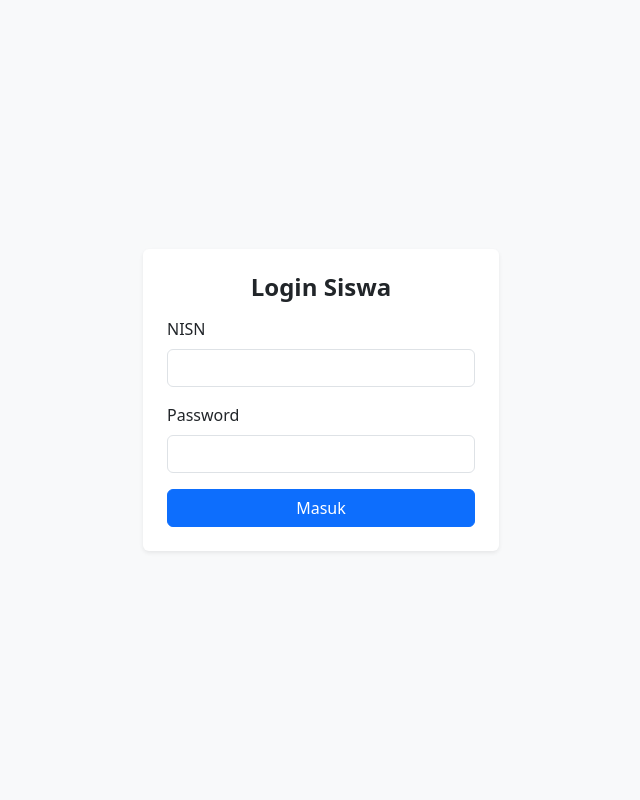
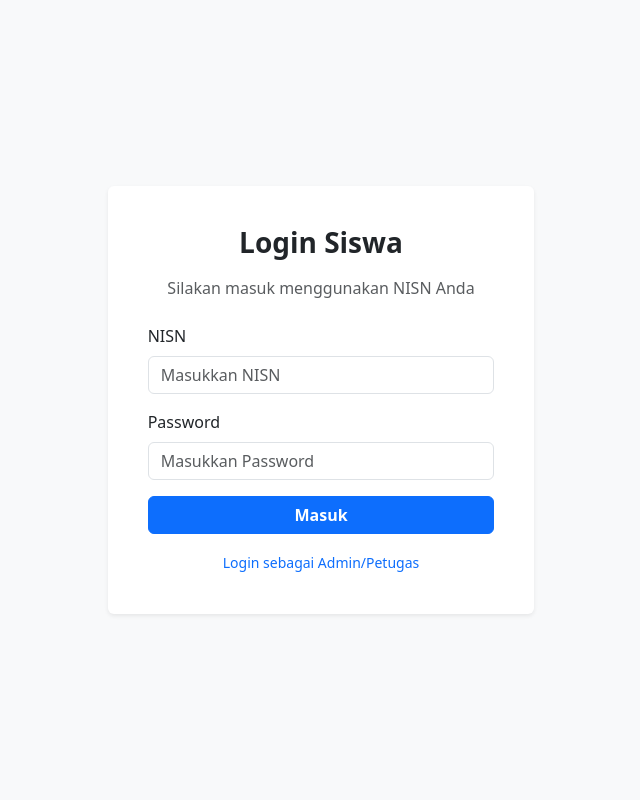
Before and after one commit to ekalisaapriliani89-web/Apklaporkasusekalisa-phpCrud, a PHP site: page /views/auth/loginsiswa.php in a window 1280 px wide. Shown: the whole page, without its empty margins (319-959 px from the left). Run offline with PHP 8.4, Linux system fonts and the light colour scheme; some libraries are stand-ins or nearby versions.

Commit message:
update kode crud views user

```diff
--- a/views/auth/loginsiswa.php
+++ b/views/auth/loginsiswa.php
@@ -1,30 +1,8 @@
 <?php
 session_start();
-require_once '../../proses/koneksi.php';
-
-$error = '';
-
-if ($_SERVER['REQUEST_METHOD'] === 'POST') {
-    $nisn = trim($_POST['nisn'] ?? '');
-    $password = trim($_POST['password'] ?? '');
-
-    if (!empty($nisn) && !empty($password)) {
-        $stmt = $pdo->prepare("SELECT * FROM siswa WHERE nisn = :nisn");
-        $stmt->execute(['nisn' => $nisn]);
-        $siswa = $stmt->fetch();
-
-        if ($siswa && password_verify($password, $siswa['password'])) {
-            $_SESSION['idsiswa'] = $siswa['idsiswa'];
-            $_SESSION['namasiswa'] = $siswa['namasiswa'];
-            $_SESSION['role'] = 'siswa';
-            header("Location: ../siswa/dashboardsiswa.php");
+if (isset($_SESSION['siswa'])) {
+    header("Location: ../siswa/index.php");
     exit;
-        } else {
-            $error = "NISN atau Password salah!";
-        }
-    } else {
-        $error = "Semua kolom wajib diisi!";
-    }
 }
 ?>
 <!DOCTYPE html>
@@ -35,31 +13,34 @@ if ($_SERVER['REQUEST_METHOD'] === 'POST') {
     <title>Login Siswa</title>
     <link rel="stylesheet" href="../../assets/css/bootstrap.min.css">
 </head>
-<body class="bg-light d-flex align-items-center min-vh-100">
-<div class="container">
-    <div class="row justify-content-center">
-        <div class="col-md-4">
-            <div class="card border-0 shadow-sm">
-                <div class="card-body p-4">
-                    <h4 class="fw-bold text-center mb-3">Login Siswa</h4>
-                    <?php if ($error): ?>
-                        <div class="alert alert-danger py-2"><?= htmlspecialchars($error); ?></div>
+<body class="bg-light d-flex align-items-center justify-content-center" style="min-height: 100vh;">
+
+<div class="card border-0 shadow-sm col-md-4 p-4">
+    <div class="card-body">
+        <h3 class="text-center fw-bold mb-3">Login Siswa</h3>
+        <p class="text-center text-muted mb-4">Silakan masuk menggunakan NISN Anda</p>
+
+        <?php if (isset($_GET['pesan']) && $_GET['pesan'] == 'gagal'): ?>
+            <div class="alert alert-danger text-center">NISN atau Password salah!</div>
         <?php endif; ?>
-                    <form action="" method="POST">
+
+        <form action="../../proses/prosesloginsiswa.php" method="POST">
             <div class="mb-3">
                 <label class="form-label">NISN</label>
-                            <input type="text" name="nisn" class="form-control" required>
+                <input type="text" name="nisn" class="form-control" placeholder="Masukkan NISN" required autocomplete="off">
             </div>
             <div class="mb-3">
                 <label class="form-label">Password</label>
-                            <input type="password" name="password" class="form-control" required>
+                <input type="password" name="password" class="form-control" placeholder="Masukkan Password" required>
             </div>
-                        <button type="submit" class="btn btn-primary w-100">Masuk</button>
+            <button type="submit" class="btn btn-primary w-100 fw-bold">Masuk</button>
         </form>
+
+        <div class="text-center mt-3">
+            <a href="login.php" class="text-decoration-none small">Login sebagai Admin/Petugas</a>
         </div>
     </div>
 </div>
-    </div>
-</div>
+
 </body>
 </html>
```
Also changed, not shown: index.php (+9 -5 lines). Lines whose indentation alone changed are shown as unchanged.
